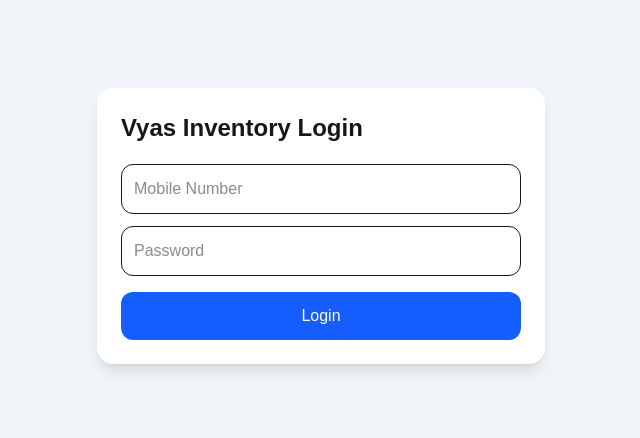
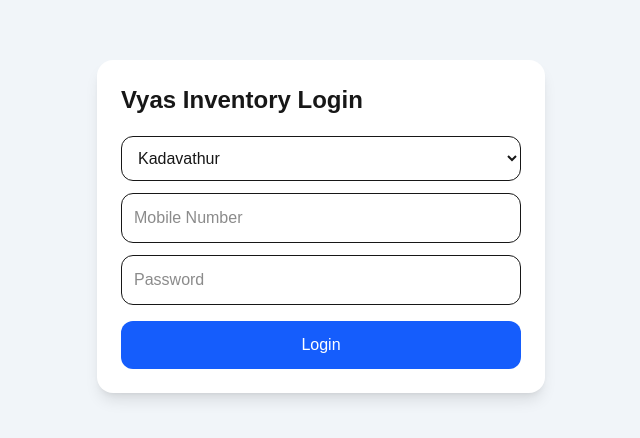
Before and after one commit to allwynai26/vyas-inventory, a Next.js app: page /login in a window 1280 px wide. Shown: the part 174-612 px from the top of the page, without its empty margins (319-959 px from the left). Built offline with nearby package versions, Linux system fonts and the light colour scheme.

Commit message:
Added multi hospital support

```diff
--- a/app/adjustments/page.tsx
+++ b/app/adjustments/page.tsx
@@ -1,9 +1,9 @@
 "use client";
 
+import { getApiUrl } from "@/lib/getApiUrl";
 import { useEffect, useState } from "react";
 
-const API_URL =
-  "https://script.google.com/macros/s/AKfycbzbcCJzVI12vs2K_vHhTxUhyhMveb8TQU-lfJYds_PDWvkw1k5-aI-UtNI8T09_E5UA/exec";
+const API_URL = getApiUrl();
 
 type Medicine = {
   Medicine_ID: string;
--- a/app/api/login/route.ts
+++ b/app/api/login/route.ts
@@ -1,8 +1,5 @@
 import { NextResponse } from "next/server";
 import { cookies } from "next/headers";
-
-const API_URL =
-  "https://script.google.com/macros/s/AKfycbzbcCJzVI12vs2K_vHhTxUhyhMveb8TQU-lfJYds_PDWvkw1k5-aI-UtNI8T09_E5UA/exec";
 
 export async function POST(request: Request) {
   try {
@@ -10,9 +7,10 @@ export async function POST(request: Request) {
 
     const mobile = body.mobile;
     const password = body.password;
+    const apiUrl = body.apiUrl;
 
     const response = await fetch(
-      `${API_URL}?action=login&mobile=${encodeURIComponent(
+      `${apiUrl}?action=login&mobile=${encodeURIComponent(
         mobile
       )}&password=${encodeURIComponent(
         password
@@ -55,9 +53,9 @@ export async function POST(request: Request) {
     );
 
     return NextResponse.json({
-  status: "success",
-  user: result.user,
-});
+      status: "success",
+      user: result.user,
+    });
 
   } catch (error) {
 
--- a/app/entries/page.tsx
+++ b/app/entries/page.tsx
@@ -1,5 +1,6 @@
 "use client";
 
+import { getApiUrl } from "@/lib/getApiUrl";
 import { useEffect, useState } from "react";
 
 type Entry = {
@@ -22,8 +23,7 @@ export default function EntriesPage() {
   const [medicineFilter, setMedicineFilter] =
     useState("");
 
-  const API_URL =
-    "https://script.google.com/macros/s/AKfycbzbcCJzVI12vs2K_vHhTxUhyhMveb8TQU-lfJYds_PDWvkw1k5-aI-UtNI8T09_E5UA/exec";
+  const API_URL = getApiUrl();
 
   useEffect(() => {
     loadEntries();
--- a/app/issue/page.tsx
+++ b/app/issue/page.tsx
@@ -1,5 +1,6 @@
 "use client";
 
+import { getApiUrl } from "@/lib/getApiUrl";
 import { useEffect, useState } from "react";
 
 type Medicine = {
@@ -34,9 +35,7 @@ export default function IssuePage() {
     }[]
   >([]);
 
-  const API_URL =
-    "https://script.google.com/macros/s/AKfycbzbcCJzVI12vs2K_vHhTxUhyhMveb8TQU-lfJYds_PDWvkw1k5-aI-UtNI8T09_E5UA/exec";
-
+  const API_URL = getApiUrl();
   useEffect(() => {
     loadMedicines();
   }, []);
--- a/app/login/page.tsx
+++ b/app/login/page.tsx
@@ -2,10 +2,12 @@
 
 import { useState } from "react";
 import { useRouter } from "next/navigation";
+import { HOSPITALS } from "@/lib/hospitals";
 
 export default function LoginPage() {
   const router = useRouter();
 
+  const [hospital, setHospital] = useState("KAD");
   const [mobile, setMobile] = useState("");
   const [password, setPassword] = useState("");
   const [loading, setLoading] = useState(false);
@@ -19,12 +21,19 @@ export default function LoginPage() {
     try {
       setLoading(true);
 
+      const selectedHospital =
+        HOSPITALS.find(
+          (h) => h.code === hospital
+        );
+
       const response = await fetch("/api/login", {
         method: "POST",
         headers: {
           "Content-Type": "application/json",
         },
         body: JSON.stringify({
+          hospital,
+          apiUrl: selectedHospital?.apiUrl,
           mobile,
           password,
         }),
@@ -36,6 +45,16 @@ export default function LoginPage() {
         localStorage.setItem(
           "vyas_user",
           JSON.stringify(result.user)
+        );
+
+        localStorage.setItem(
+          "hospital_code",
+          hospital
+        );
+
+        localStorage.setItem(
+          "api_url",
+          selectedHospital?.apiUrl || ""
         );
 
         router.push("/");
@@ -58,11 +77,30 @@ export default function LoginPage() {
           Vyas Inventory Login
         </h1>
 
+        <select
+          value={hospital}
+          onChange={(e) =>
+            setHospital(e.target.value)
+          }
+          className="w-full border p-3 rounded-xl mb-3"
+        >
+          {HOSPITALS.map((h) => (
+            <option
+              key={h.code}
+              value={h.code}
+            >
+              {h.name}
+            </option>
+          ))}
+        </select>
+
         <input
           type="text"
           placeholder="Mobile Number"
           value={mobile}
-          onChange={(e) => setMobile(e.target.value)}
+          onChange={(e) =>
+            setMobile(e.target.value)
+          }
           className="w-full border p-3 rounded-xl mb-3"
         />
 
@@ -70,7 +108,9 @@ export default function LoginPage() {
           type="password"
           placeholder="Password"
           value={password}
-          onChange={(e) => setPassword(e.target.value)}
+          onChange={(e) =>
+            setPassword(e.target.value)
+          }
           className="w-full border p-3 rounded-xl mb-4"
         />
 
@@ -79,7 +119,9 @@ export default function LoginPage() {
           disabled={loading}
           className="w-full bg-blue-600 text-white p-3 rounded-xl"
         >
-          {loading ? "Logging In..." : "Login"}
+          {loading
+            ? "Logging In..."
+            : "Login"}
         </button>
 
       </div>
--- a/app/medicines/page.tsx
+++ b/app/medicines/page.tsx
@@ -1,5 +1,6 @@
 "use client";
 
+import { getApiUrl } from "@/lib/getApiUrl";
 import { useEffect, useState, useRef } from "react";
 import * as XLSX from "xlsx";
 
@@ -15,9 +16,7 @@ type Medicine = {
   Current_Stock: number;
 };
 
-const API_URL =
-  "https://script.google.com/macros/s/AKfycbzbcCJzVI12vs2K_vHhTxUhyhMveb8TQU-lfJYds_PDWvkw1k5-aI-UtNI8T09_E5UA/exec";
-
+const API_URL = getApiUrl();
 export default function MedicinesPage() {
   const [search, setSearch] = useState("");
   const [medicines, setMedicines] = useState<Medicine[]>([]);
--- a/app/reports/page.tsx
+++ b/app/reports/page.tsx
@@ -1,5 +1,6 @@
 "use client";
 
+import { getApiUrl } from "@/lib/getApiUrl";
 import { useEffect, useState } from "react";
 
 type Medicine = {
@@ -27,9 +28,7 @@ type Entry = {
   Species?: string;
 };
 
-const API_URL =
-  "https://script.google.com/macros/s/AKfycbzbcCJzVI12vs2K_vHhTxUhyhMveb8TQU-lfJYds_PDWvkw1k5-aI-UtNI8T09_E5UA/exec";
-
+const API_URL = getApiUrl();
 export default function ReportsPage() {
   const [reportType, setReportType] = useState("current-stock");
   const [showReport, setShowReport] = useState(false);
--- /dev/null
+++ b/lib/getApiUrl.ts
@@ -0,0 +1,7 @@
+export function getApiUrl() {
+  if (typeof window === "undefined") {
+    return "";
+  }
+
+  return localStorage.getItem("api_url") || "";
+}
--- /dev/null
+++ b/lib/hospitals.ts
@@ -0,0 +1,15 @@
+export const HOSPITALS = [
+  {
+    code: "KAD",
+    name: "Kadavathur",
+    apiUrl:
+      "https://script.google.com/macros/s/AKfycbzbcCJzVI12vs2K_vHhTxUhyhMveb8TQU-lfJYds_PDWvkw1k5-aI-UtNI8T09_E5UA/exec",
+  },
+
+  {
+    code: "MAH",
+    name: "Mahe",
+    apiUrl:
+      "https://script.google.com/macros/s/AKfycbyvT4r54kdIrQcg7hrPvFkar4suVbQcdjI8_chq4I7GqXWlSQlTR-eByc8Rvti55To/exec",
+  },
+];
```
